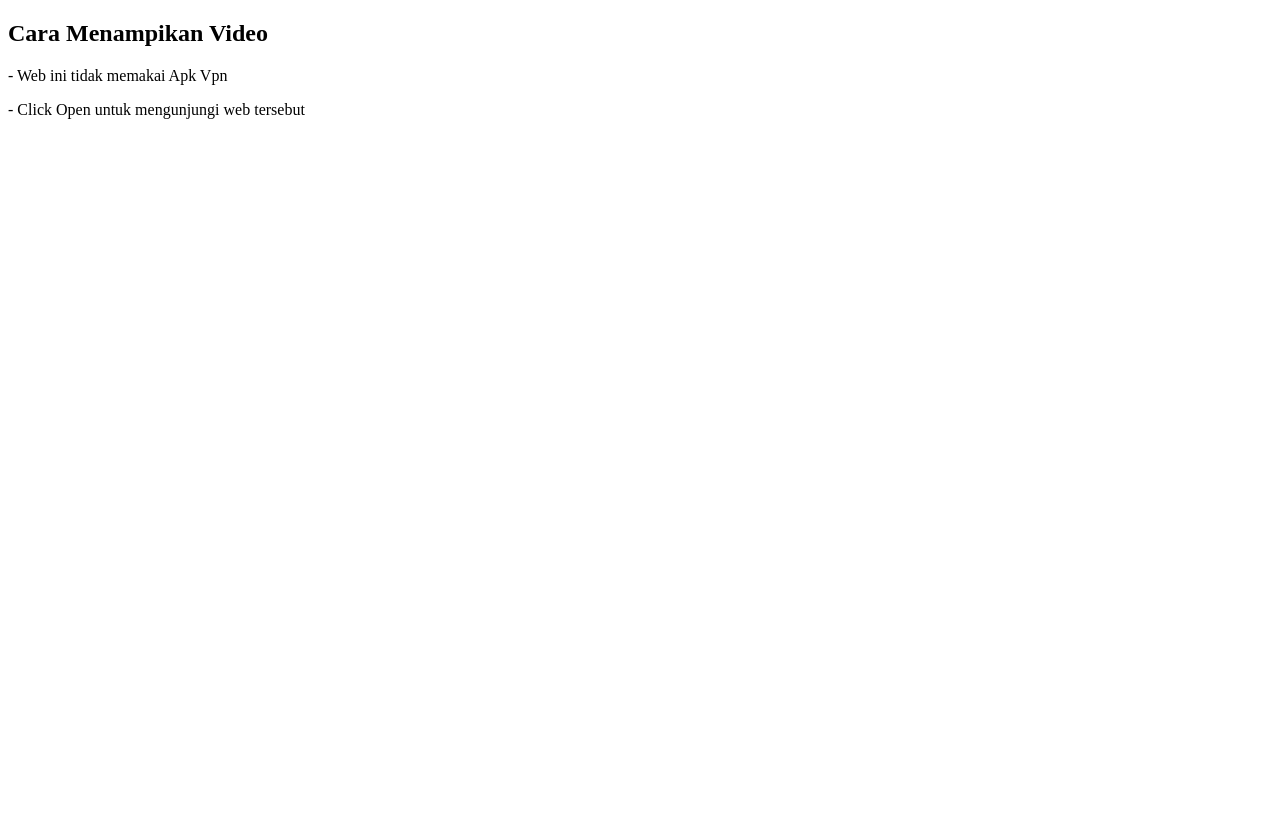
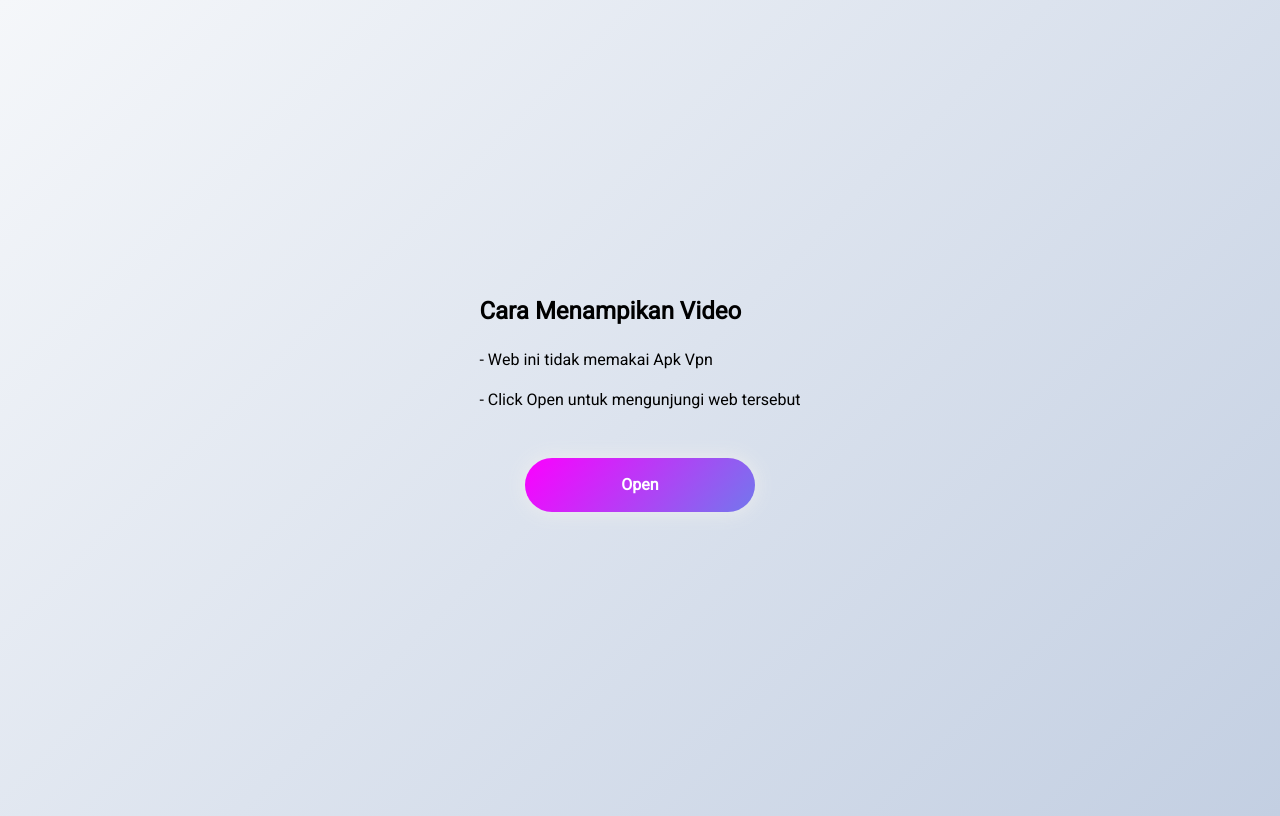
Before and after one commit to aphv/MvKu, a plain HTML site: page tidak/index.html in a window 1280 px wide. Drawn offline with Linux system fonts and the light colour scheme.

Commit message:
Update index.html

```diff
--- a/tidak/index.html
+++ b/tidak/index.html
@@ -3,7 +3,7 @@
 <head>
   <meta charset="UTF-8">
   <title>Modul</title>
-  <link rel='stylesheet' href='https://cdnjs.cloudflare.com/ajax/libs/font-awesome/5.8.1/css/all.min.css'><link rel="stylesheet" href="./tutor.css">
+  <link rel='stylesheet' href='https://cdnjs.cloudflare.com/ajax/libs/font-awesome/5.8.1/css/all.min.css'><link rel="stylesheet" href="/tutor.css">
 
 </head>
 <body>
```
